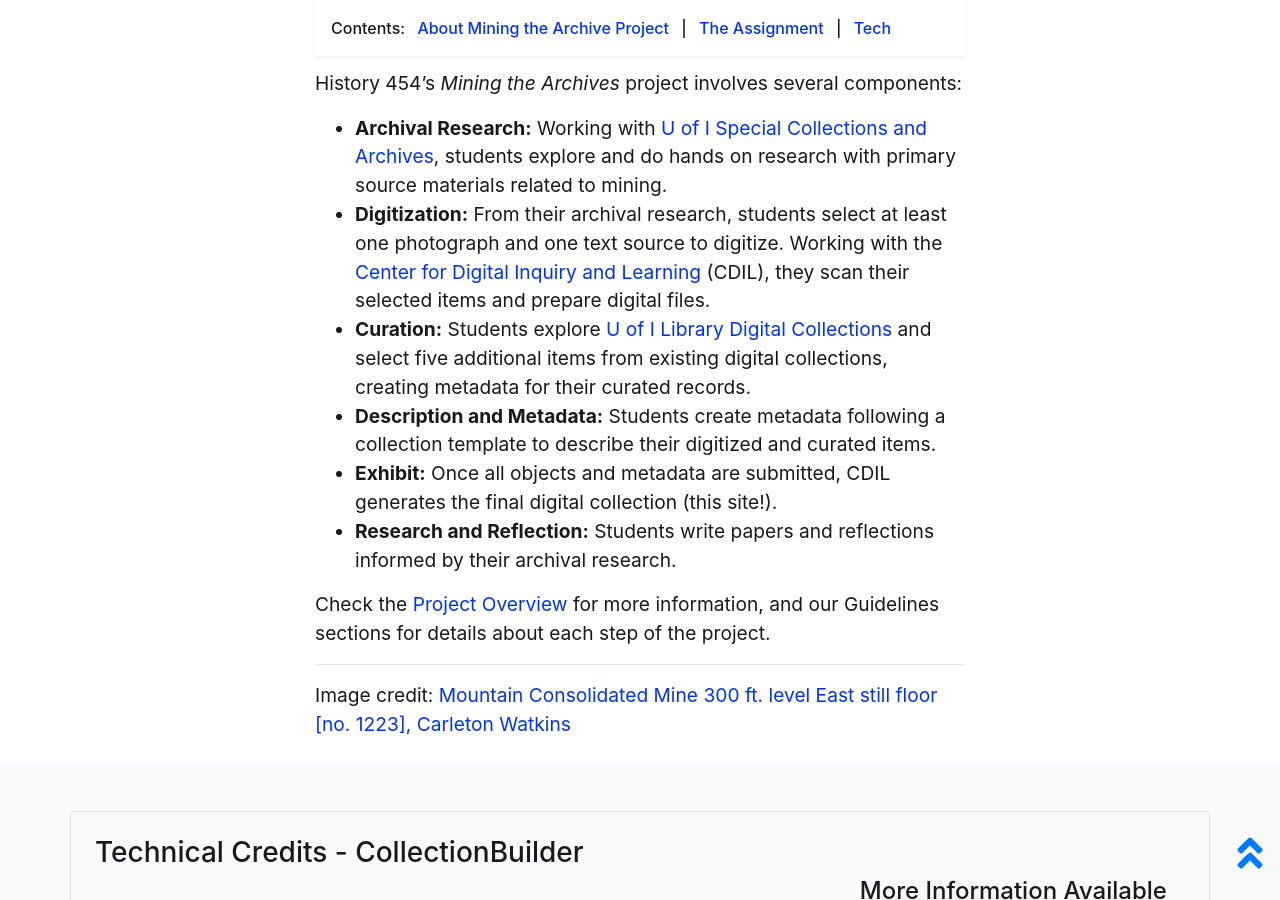
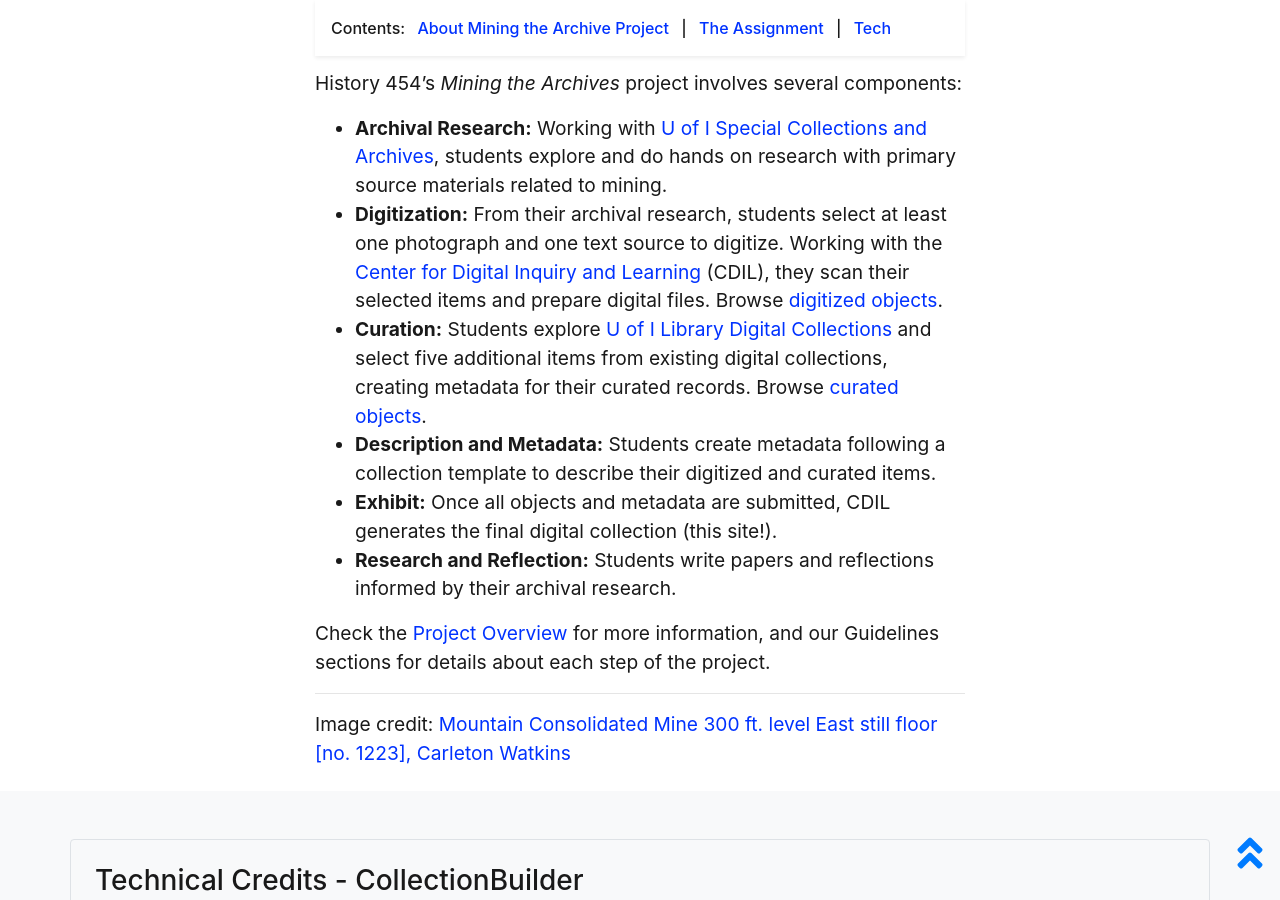
Before and after one commit to evanwill/hist-454-2022, a Jekyll site: the page built from pages/about.md, in a window 1280 px wide and 900 px high, scrolled down 1664 px. Built offline with Jekyll 4.4.1, drawn with Linux system fonts in a browser that asks for light colours.

Commit message:
add about links

```diff
--- a/pages/about.md
+++ b/pages/about.md
@@ -33,8 +33,8 @@
 History 454's *Mining the Archives* project involves several components:
 
 - **Archival Research:** Working with [U of I Special Collections and Archives](https://www.lib.uidaho.edu/special-collections/), students explore and do hands on research with primary source materials related to mining.
-- **Digitization:** From their archival research, students select at least one photograph and one text source to digitize. Working with the [Center for Digital Inquiry and Learning](https://cdil.lib.uidaho.edu/) (CDIL), they scan their selected items and prepare digital files.
-- **Curation:** Students explore [U of I Library Digital Collections](https://www.lib.uidaho.edu/digital/collections.html) and select five additional items from existing digital collections, creating metadata for their curated records.
+- **Digitization:** From their archival research, students select at least one photograph and one text source to digitize. Working with the [Center for Digital Inquiry and Learning](https://cdil.lib.uidaho.edu/) (CDIL), they scan their selected items and prepare digital files. Browse [digitized objects]({{ '/browse.html#Digitization Project' | relative_url }}).
+- **Curation:** Students explore [U of I Library Digital Collections](https://www.lib.uidaho.edu/digital/collections.html) and select five additional items from existing digital collections, creating metadata for their curated records. Browse [curated objects]({{ '/browse.html#Curation Project' | relative_url }}).
 - **Description and Metadata:** Students create metadata following a collection template to describe their digitized and curated items.
 - **Exhibit:** Once all objects and metadata are submitted, CDIL generates the final digital collection (this site!).
 - **Research and Reflection:** Students write papers and reflections informed by their archival research.
```
